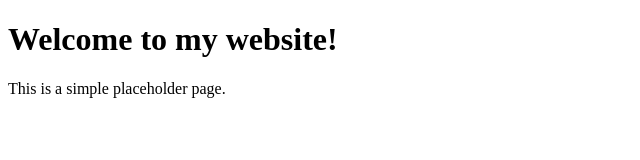
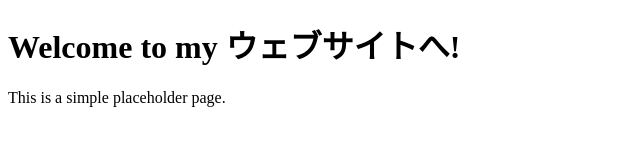
Before and after one commit to yoshinotls1018-rgb/test-aic, a plain HTML site: page index.html in a window 1280 px wide. Shown: the whole page, without its empty margins (0-640 px from the left). Drawn offline with Linux system fonts and the light colour scheme.

Commit message:
Translate title and heading

```diff
--- a/index.html
+++ b/index.html
@@ -6,7 +6,7 @@
     <title>私の Website</title>
 </head>
 <body>
-    <h1>Welcome to my website!</h1>
+    <h1>Welcome to my ウェブサイトへ!</h1>
     <p>This is a simple placeholder page.</p>
 </body>
 </html>
```
